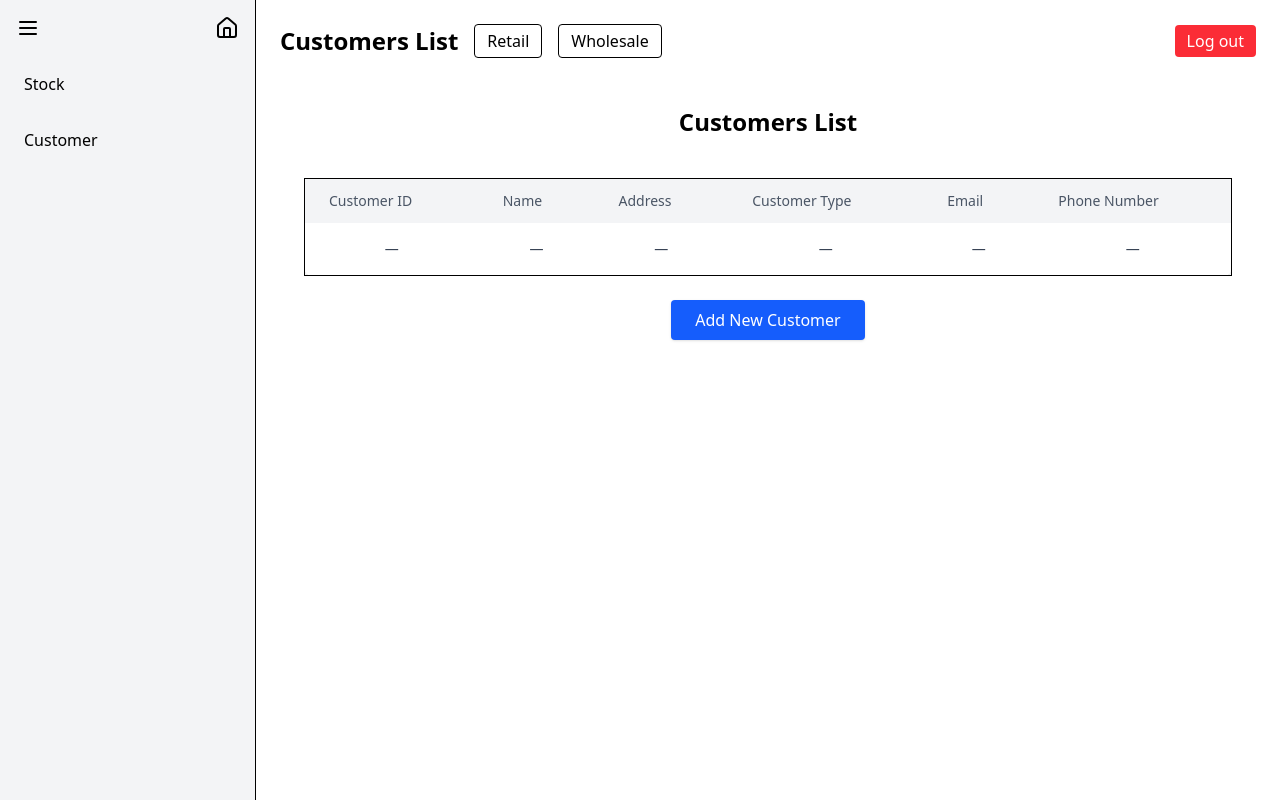
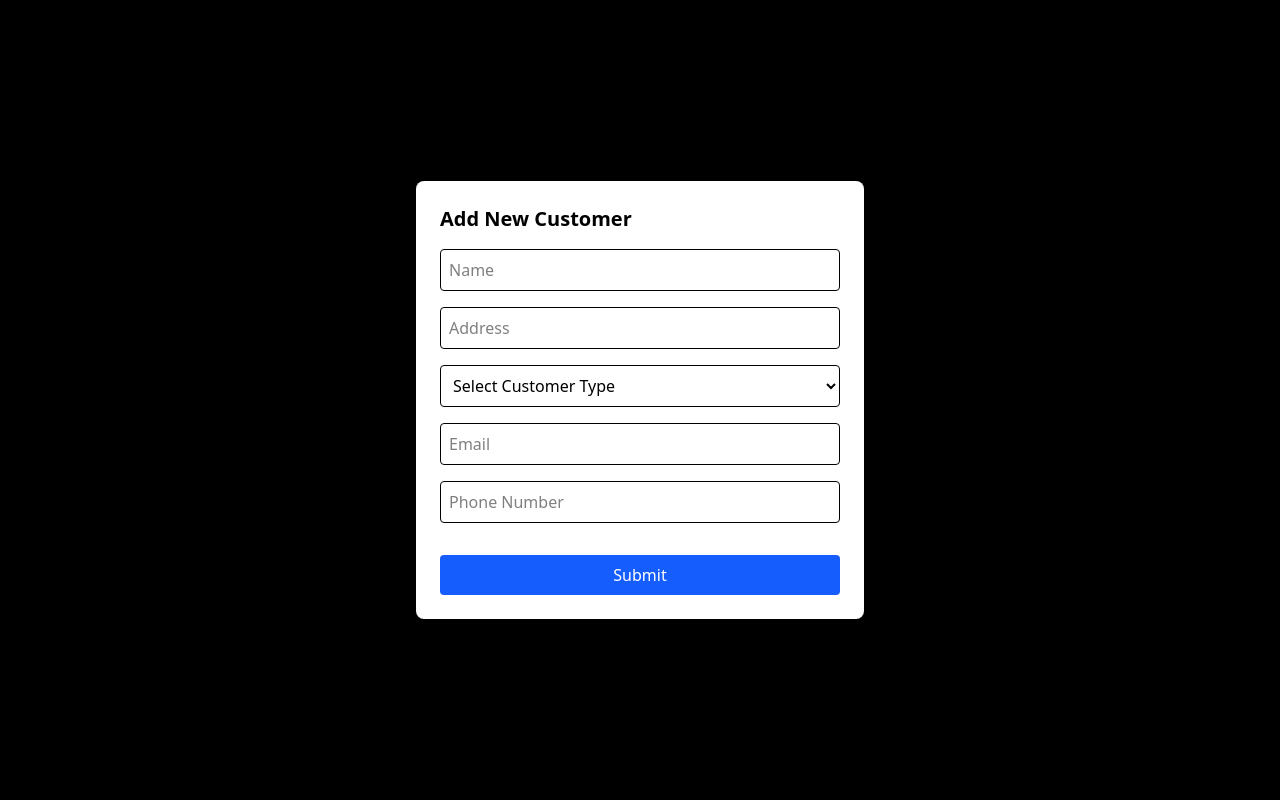
Before and after one commit to sadiq1020/inventory-app, a React (Vite) app: page /customers in a window 1280 px wide. Both pictures are taken after a click on the button "Add New Customer". Built offline with nearby package versions, Linux system fonts and the light colour scheme.

Commit message:
add customer modal

```diff
--- a/package.json
+++ b/package.json
@@ -10,6 +10,7 @@
     "preview": "vite preview"
   },
   "dependencies": {
+    "@headlessui/react": "^2.2.2",
     "@tailwindcss/vite": "^4.1.3",
     "lucide-react": "^0.503.0",
     "react": "^19.0.0",
--- /dev/null
+++ b/src/components/AddCustomerModal.jsx
@@ -0,0 +1,120 @@
+// src/components/AddCustomerModal.jsx
+import { v4 as uuidv4 } from 'uuid';
+import React, { Fragment } from "react";
+import { Dialog, DialogPanel, DialogTitle } from "@headlessui/react";
+import { Transition, TransitionChild } from "@headlessui/react";
+
+function AddCustomerModal({ isOpen, onClose }) {
+
+    const handleSubmit = async (e) => {
+        e.preventDefault();
+
+        // Read form fields (e.target elements)
+        const formData = new FormData(e.target);
+
+        const newCustomer = {
+            CustomerID: uuidv4(), // ✅ Unique ID generated
+            Name: formData.get('name'),
+            Address: formData.get('address'),
+            CustomerType: formData.get('customerType'),
+            Email: formData.get('email'),
+            PhoneNumber: formData.get('phoneNumber'),
+        };
+
+        console.log('Customer to save:', newCustomer);
+
+        // Later here you will add AWS DynamoDB code like:
+        // await saveCustomerToDynamoDB(newCustomer);
+
+        // After successful save
+        alert('Customer Added Successfully!');
+        onClose(); // Close modal
+    };
+
+    return (
+        <Transition show={isOpen} as={Fragment}>
+            <Dialog as="div" className="relative z-10" onClose={onClose}>
+                <TransitionChild
+                    as={Fragment}
+                    enter="ease-out duration-300"
+                    enterFrom="opacity-0"
+                    enterTo="opacity-100"
+                    leave="ease-in duration-200"
+                    leaveFrom="opacity-100"
+                    leaveTo="opacity-0"
+                >
+                    <div className="fixed inset-0 bg-black bg-opacity-30 transition-opacity" />
+                </TransitionChild>
+
+                <div className="fixed inset-0 overflow-y-auto">
+                    <div className="flex min-h-full items-center justify-center p-4">
+                        <TransitionChild
+                            as={Fragment}
+                            enter="ease-out duration-300"
+                            enterFrom="opacity-0 scale-95"
+                            enterTo="opacity-100 scale-100"
+                            leave="ease-in duration-200"
+                            leaveFrom="opacity-100 scale-100"
+                            leaveTo="opacity-0 scale-95"
+                        >
+                            <DialogPanel className="bg-white p-6 rounded-lg shadow-xl w-full max-w-md">
+                                <DialogTitle className="text-xl font-semibold mb-4">
+                                    Add New Customer
+                                </DialogTitle>
+
+                                <form className="flex flex-col gap-4" onSubmit={handleSubmit}>
+                                    <input
+                                        type="text"
+                                        name="name"
+                                        placeholder="Name"
+                                        required
+                                        className="border p-2 rounded"
+                                    />
+                                    <input
+                                        type="text"
+                                        name="address"
+                                        placeholder="Address"
+                                        className="border p-2 rounded"
+                                    />
+                                    <select
+                                        name="customerType"
+                                        required
+                                        className="border p-2 rounded"
+                                    >
+                                        <option value="">Select Customer Type</option>
+                                        <option value="Retail">Retail</option>
+                                        <option value="Wholesale">Wholesale</option>
+                                    </select>
+                                    <input
+                                        type="email"
+                                        name="email"
+                                        placeholder="Email"
+                                        className="border p-2 rounded"
+                                    />
+                                    <input
+                                        type="text"
+                                        name="phoneNumber"
+                                        placeholder="Phone Number"
+                                        required
+                                        className="border p-2 rounded"
+                                    />
+
+                                    <button
+                                        type="submit"
+                                        className="mt-4 bg-blue-600 hover:bg-blue-700 text-white py-2 rounded"
+                                    >
+                                        Submit
+                                    </button>
+                                </form>
+
+
+                            </DialogPanel>
+                        </TransitionChild>
+                    </div>
+                </div>
+            </Dialog>
+        </Transition>
+    );
+}
+
+export default AddCustomerModal;
--- a/src/pages/CustomerList.jsx
+++ b/src/pages/CustomerList.jsx
@@ -1,10 +1,11 @@
-// src/pages/CustomerPage.jsx
-import React from "react";
+// src/pages/CustomerList.jsx
+import React, { useState } from "react";
 import Sidebar from "../components/Sidebar";
 import PageHeader from "../components/PageHeader";
-// import CustomerTable from "../components/CustomerTable";
+import AddCustomerModal from "../components/AddCustomerModal";
 
 function CustomerList() {
+    const [isModalOpen, setIsModalOpen] = useState(false);
 
     const handleRetailClick = () => {
         console.log("Retail clicked (CustomerPage)");
@@ -14,12 +15,15 @@ function CustomerList() {
         console.log("Wholesale clicked (CustomerPage)");
     };
 
+    const openModal = () => setIsModalOpen(true);
+    const closeModal = () => setIsModalOpen(false);
+
     return (
         <div className="flex h-screen">
             {/* Sidebar */}
             <Sidebar />
 
-            {/* Main Content Area */}
+            {/* Main Content */}
             <div className="flex-1 p-6 overflow-auto">
                 <PageHeader
                     title="Customers List"
@@ -27,26 +31,22 @@ function CustomerList() {
                     onWholesaleClick={handleWholesaleClick}
                 />
 
-                {/* Main Section */}
                 <main className="p-6 flex flex-col gap-6">
                     <h2 className="text-2xl font-semibold text-center mb-4">Customers List</h2>
 
                     <div className="overflow-x-auto">
+                        {/* Your table (placeholder) */}
                         <table className="min-w-full bg-white border rounded-lg shadow">
                             <thead className="bg-gray-100">
                                 <tr>
-                                    {['Customer ID', 'Name', 'Address', 'Customer Type', 'Email', 'Phone Number'].map((heading) => (
-                                        <th
-                                            key={heading}
-                                            className="px-6 py-3 text-left text-sm font-medium text-gray-600"
-                                        >
+                                    {["Customer ID", "Name", "Address", "Customer Type", "Email", "Phone Number"].map((heading) => (
+                                        <th key={heading} className="px-6 py-3 text-left text-sm font-medium text-gray-600">
                                             {heading}
                                         </th>
                                     ))}
                                 </tr>
                             </thead>
                             <tbody className="divide-y divide-gray-200">
-                                {/* You’ll fetch and map customers here in the future */}
                                 <tr className="text-sm text-gray-700 text-center">
                                     <td className="px-6 py-4">—</td>
                                     <td className="px-6 py-4">—</td>
@@ -61,10 +61,16 @@ function CustomerList() {
 
                     {/* Add New Customer Button */}
                     <div className="text-center">
-                        <button className="bg-blue-600 text-white px-6 py-2 rounded hover:bg-blue-700 transition shadow">
+                        <button
+                            onClick={openModal}
+                            className="bg-blue-600 hover:bg-blue-700 text-white px-6 py-2 rounded shadow"
+                        >
                             Add New Customer
                         </button>
                     </div>
+
+                    {/* Modal */}
+                    <AddCustomerModal isOpen={isModalOpen} onClose={closeModal} />
                 </main>
             </div>
         </div>
```
Also changed, not shown: 1 other file (tests, documents, lock files or other folders).
